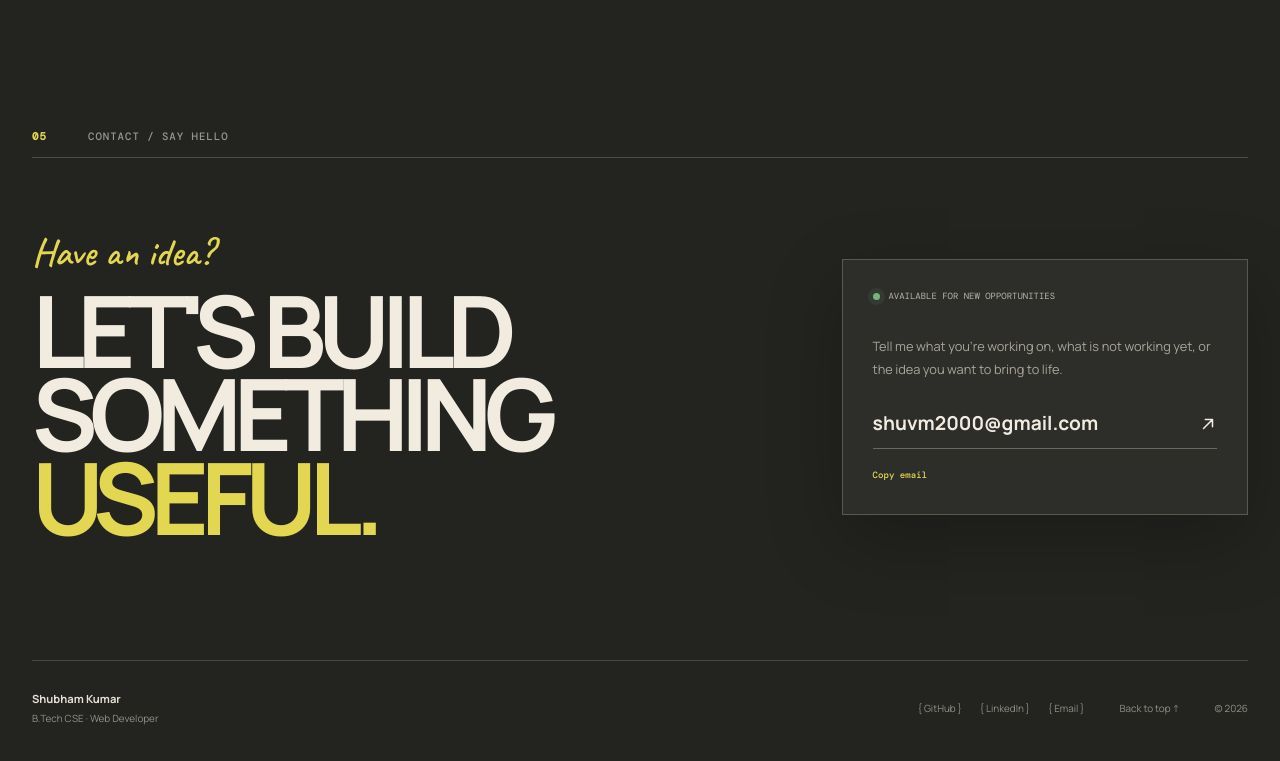
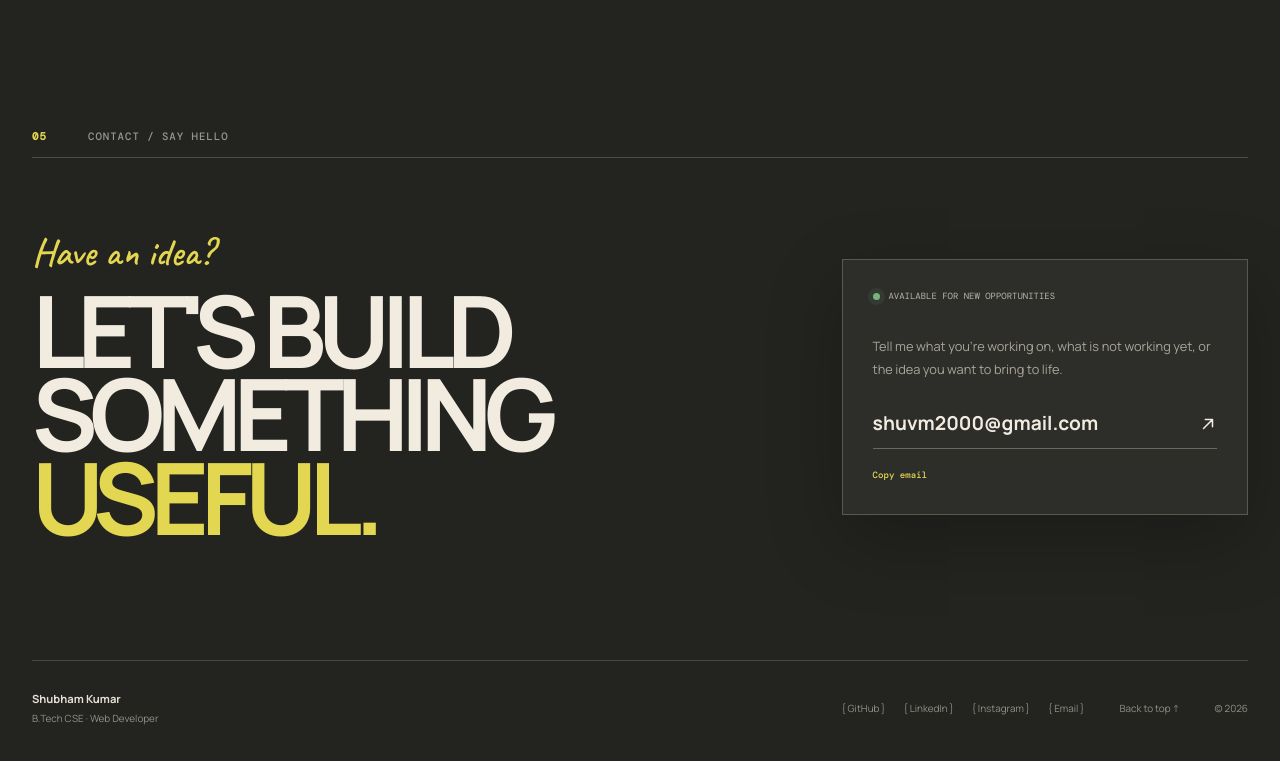
Before and after one commit to Shuv2202/portfolio, a Next.js app: page / in a window 1280 px wide. Shown: the part 6400-7161 px from the top of the page. Built offline with nearby package versions, Linux system fonts and the light colour scheme.

Commit message:
Update LinkedIn profile URL and add Instagram to footer navigation

```diff
--- a/app/page.tsx
+++ b/app/page.tsx
@@ -440,7 +440,8 @@ function Contact() {
           <div><strong>Shubham Kumar</strong><span>B.Tech CSE · Web Developer</span></div>
           <nav aria-label="Social links">
             <a href="https://github.com/Shuv2202" target="_blank" rel="noreferrer">{`{ GitHub }`}</a>
-            <a href="https://www.linkedin.com/in/shubham-kumar/" target="_blank" rel="noreferrer">{`{ LinkedIn }`}</a>
+            <a href="https://www.linkedin.com/in/shubham-kumar-17313a236" target="_blank" rel="noreferrer">{`{ LinkedIn }`}</a>
+            <a href="https://www.instagram.com/thatsosubh/" target="_blank" rel="noreferrer">{`{ Instagram }`}</a>
             <a href="mailto:shuvm2000@gmail.com">{`{ Email }`}</a>
           </nav>
           <a href="#home">Back to top ↑</a>
```
